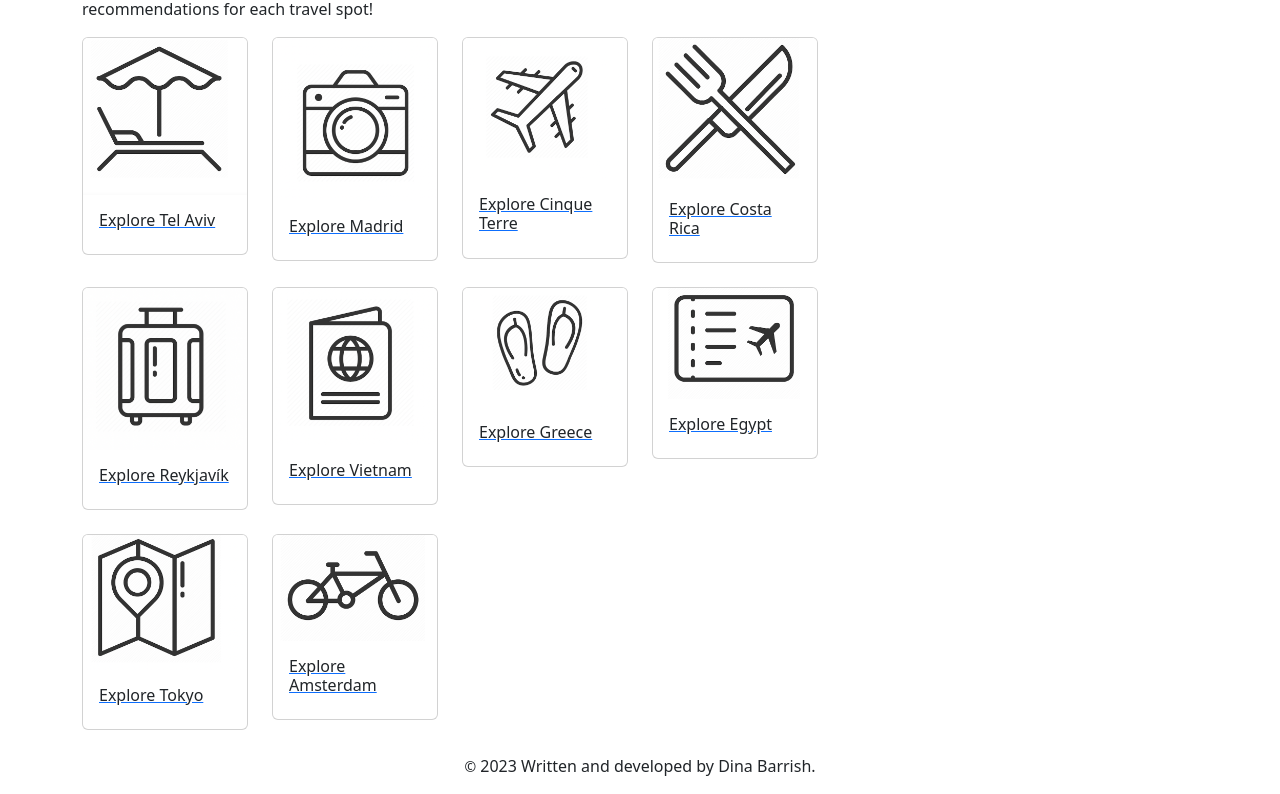
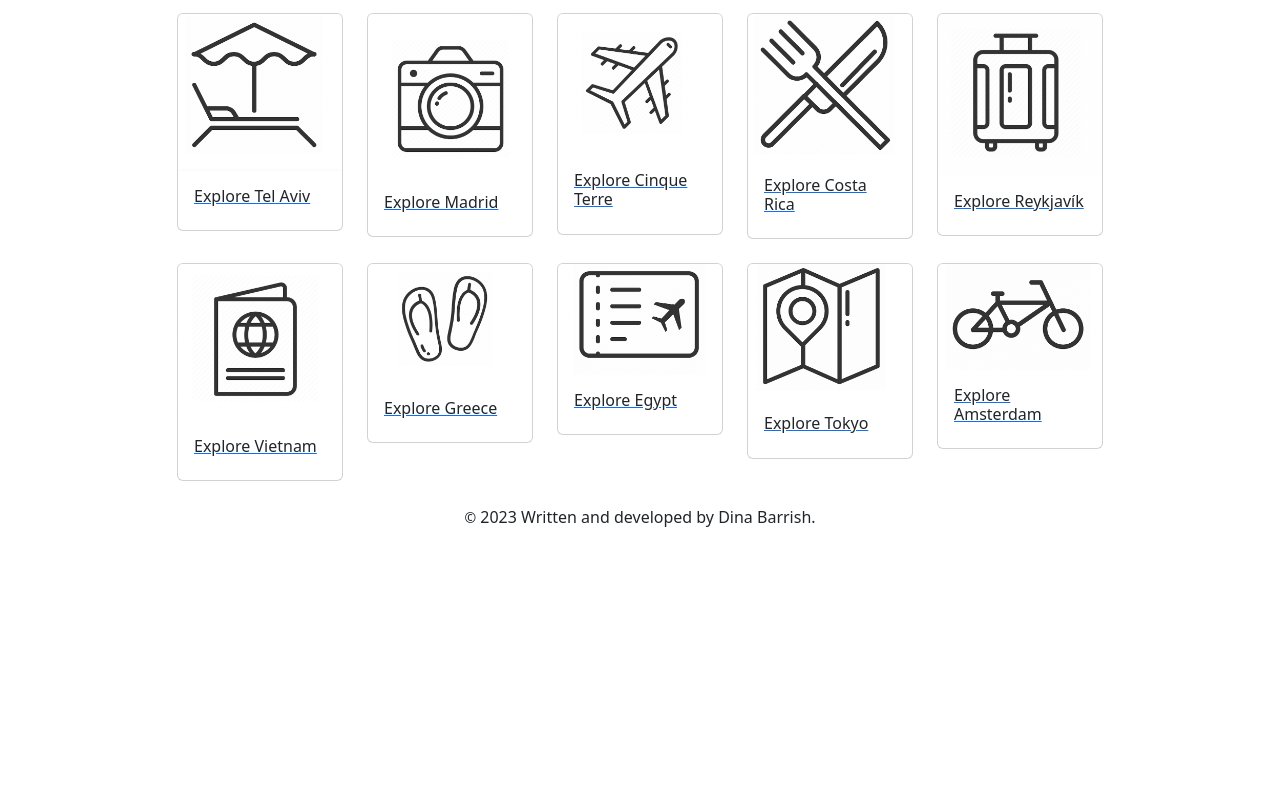
Before and after one commit to dinabarrish/dina-final, a website: page src/destinations.njk in a window 1280 px wide. Shown: the part 375-1169 px from the top of the page. After the commit the page ends 920 px from the top, so only its background shows below. Drawn offline with nearby package versions, Linux system fonts and the light colour scheme; files that its build step writes are made by us from their sources; files whose address does not match are found by name; a web font is replaced by a local one.

Commit message:
saving new changes

```diff
--- a/gulpfile.js
+++ b/gulpfile.js
@@ -16,7 +16,8 @@ import styles from './tasks/styles.js';
 // default tasks
 gulp.task('default', (done) => {
   runSequence(
-    [clean, styles, copy, gulp.parallel(lint, scripts, images), nunjucks, bake],
+    [clean, styles, copy, gulp.parallel(scripts, images), nunjucks, bake],
+    lint,
     format,
     done
   );
--- a/src/destinations.njk
+++ b/src/destinations.njk
@@ -7,12 +7,14 @@
 {% block content %}
   <div class="container">
     <div class="row">
-      <div class="col-12 col-md-8">
+      <div class="col-12 text-center">
         <h1>Destinations</h1>
         <p>Browse through any of these 10 destinations to read Q+As with college students and recommendations for each travel spot!</p>
-        <div class="row">
+      </div>
+    </div>
+    <div class="row justify-content-center">
       {% for country in destinations.blogs %}
-            <div class="col-6 col-md-4 col-lg-3 mb-4">
+        <div class="col-6 col-md-4 col-lg-2 mb-4">
           <a href="destinations/{{ country.slug }}.html" class="card-link">
             <div class="card" style="width: 100%;">
               <img src="img/{{ country['image-2'] }}" class="card-img-top" alt="map image">
@@ -24,9 +26,10 @@
             </div>
           </a>
         </div>
+        {% if loop.index % 5 == 0 %}
+          </div><div class="row justify-content-center">
+        {% endif %}
       {% endfor %}
     </div>
   </div>
-    </div>
-  </div>
 {% endblock %}
--- a/tasks/format.js
+++ b/tasks/format.js
@@ -5,7 +5,7 @@ function format() {
   return gulp
     .src([
       './src/js/*.js',
-      './docs/books/*.html',
+      './docs/*/*.html',
       './docs/*.html',
       './src/js/*.js',
       './src/_data/*.json'
```
Also changed, not shown: docs/destinations.html. Lines whose indentation alone changed are shown as unchanged.
